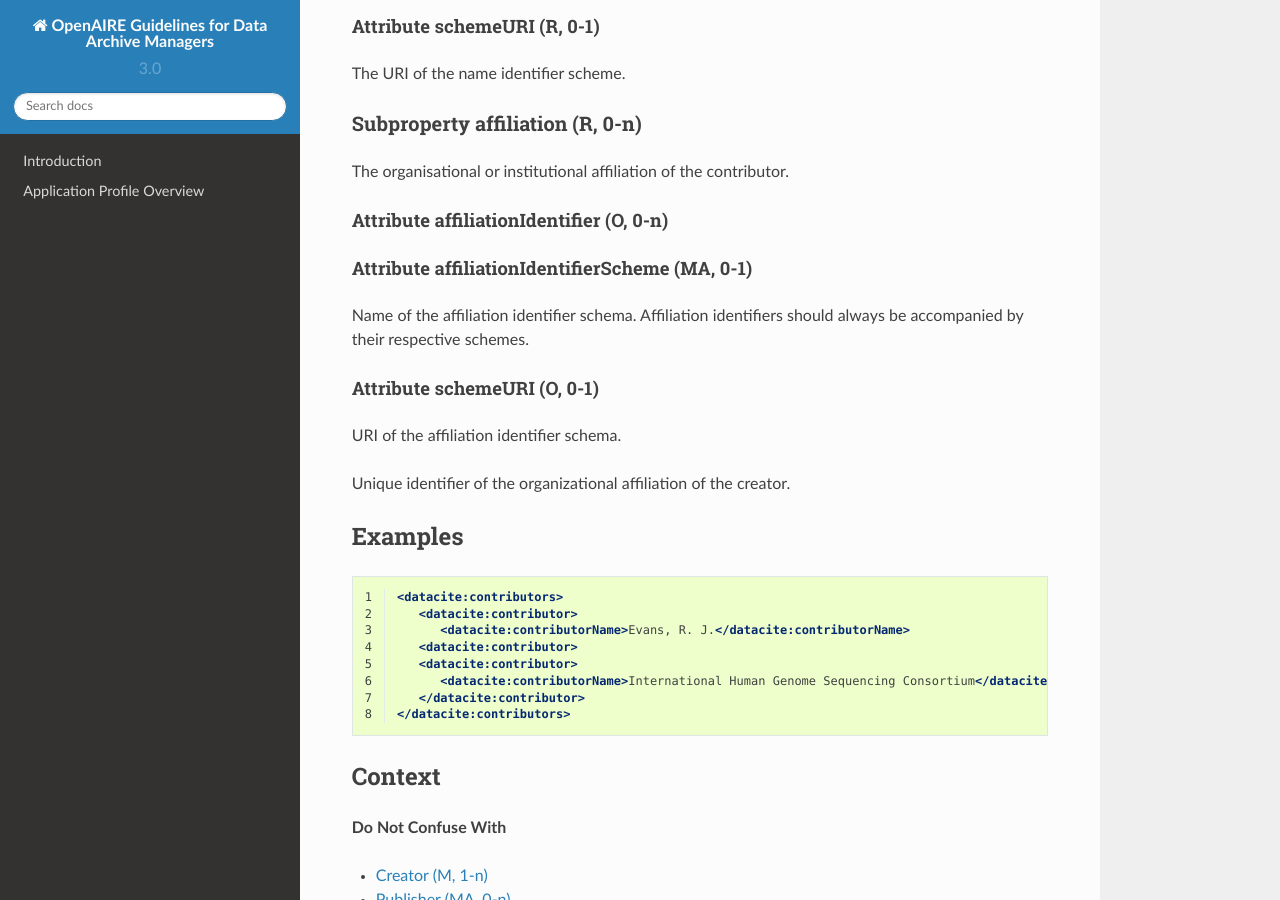
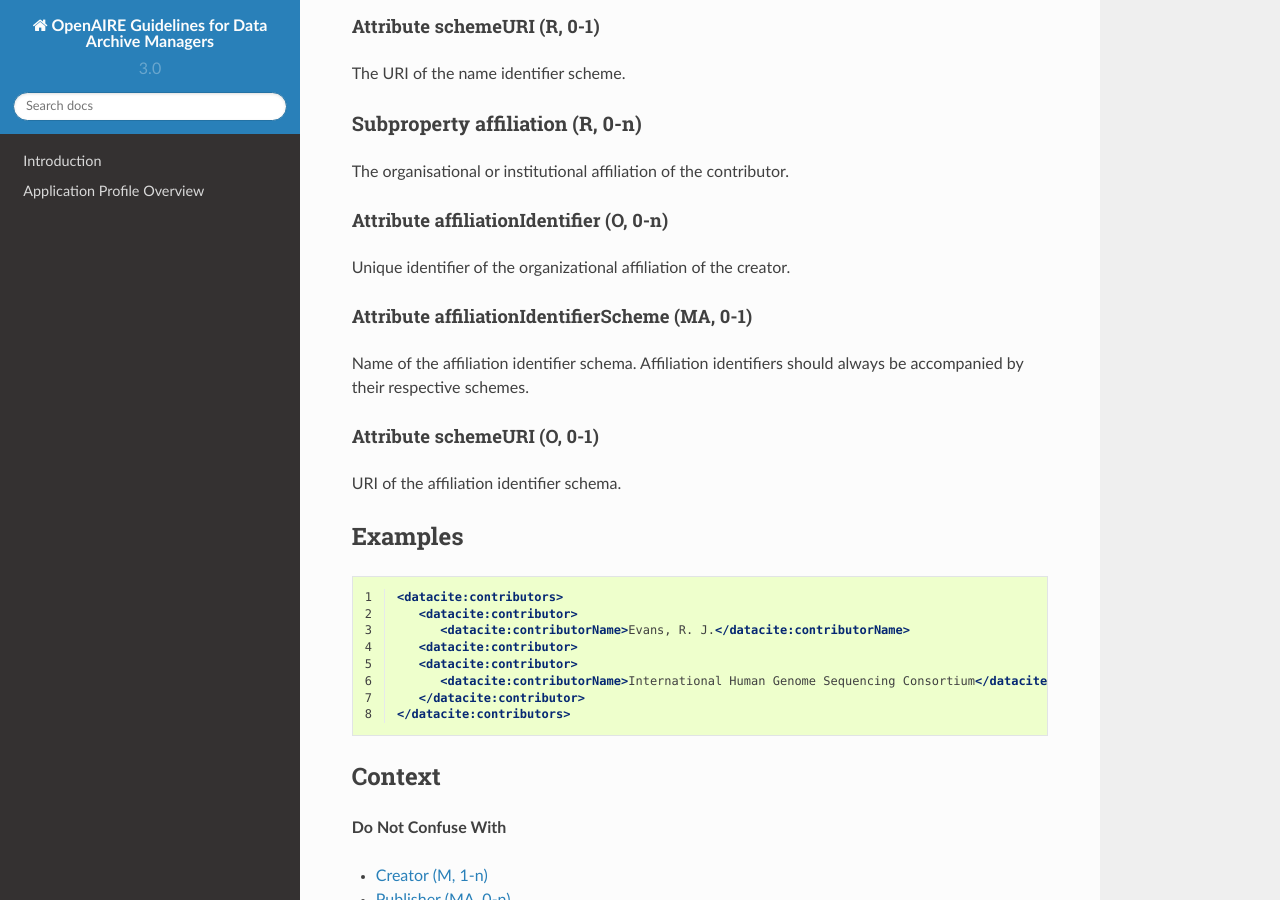
Before and after one commit to openaire/guidelines-data-archives, a Sphinx documentation site: the page built from docs/field_contributor.rst, in a window 1280 px wide and 900 px high, scrolled down 1572 px. Built offline with Sphinx 7.4.7 and the Read the Docs theme 2.0.0, drawn with Linux system fonts in a browser that asks for light colours; a script that is not in the unit is left out; part of the change alters nothing that is shown.

```diff
--- a/docs/field_contributor.rst
+++ b/docs/field_contributor.rst
@@ -95,6 +95,8 @@ The organisational or institutional affiliation of the contributor.
 Attribute affiliationIdentifier (O, 0-n)
 **********************************
 
+Unique identifier of the organizational affiliation of the creator.
+
 Attribute affiliationIdentifierScheme (MA, 0-1)
 **********************************
 
@@ -104,8 +106,6 @@ Attribute schemeURI (O, 0-1)
 **********************************
 
 URI of the affiliation identifier schema.
-
-Unique identifier of the organizational affiliation of the creator.
 
 Examples
 -------
```
